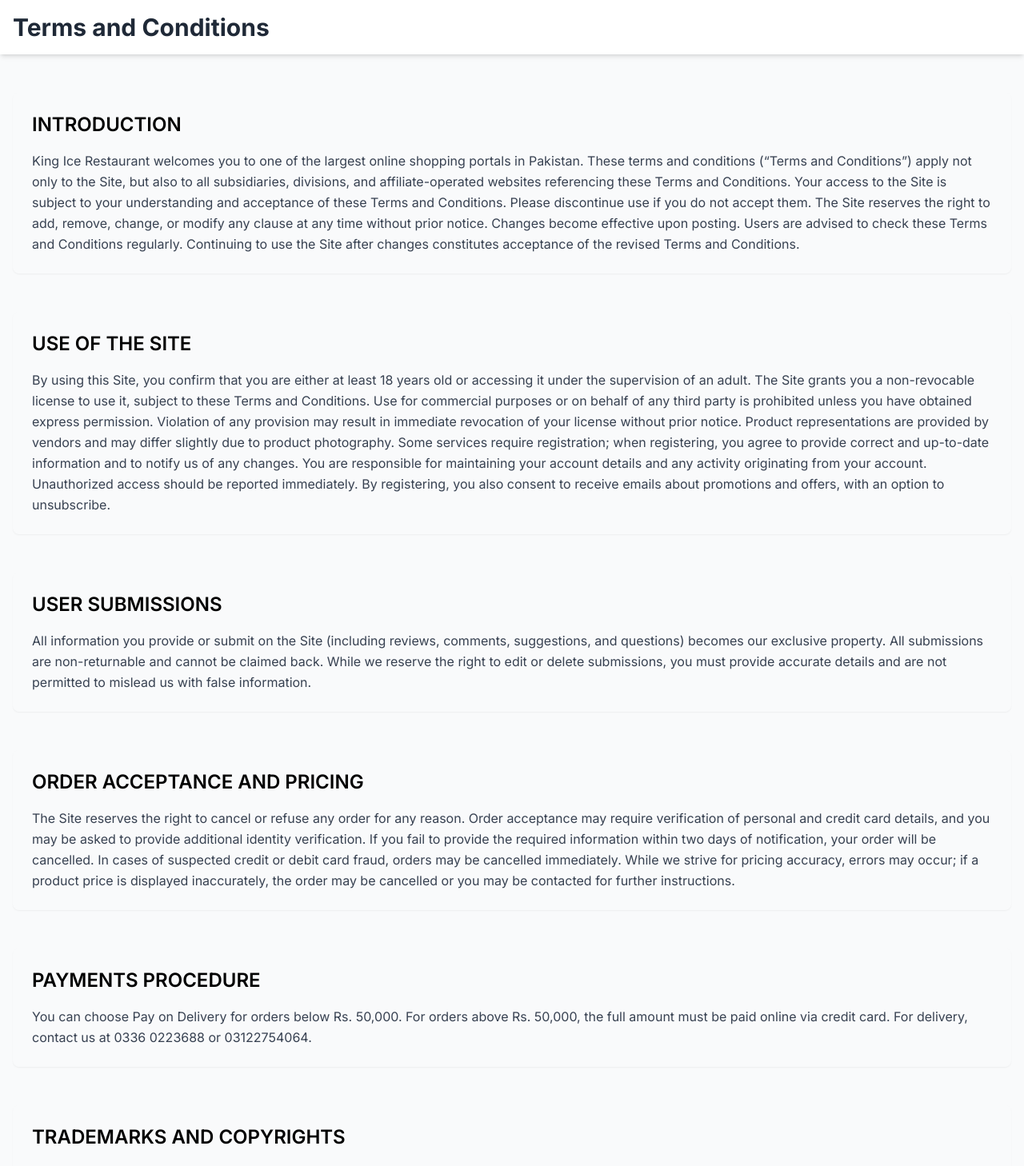
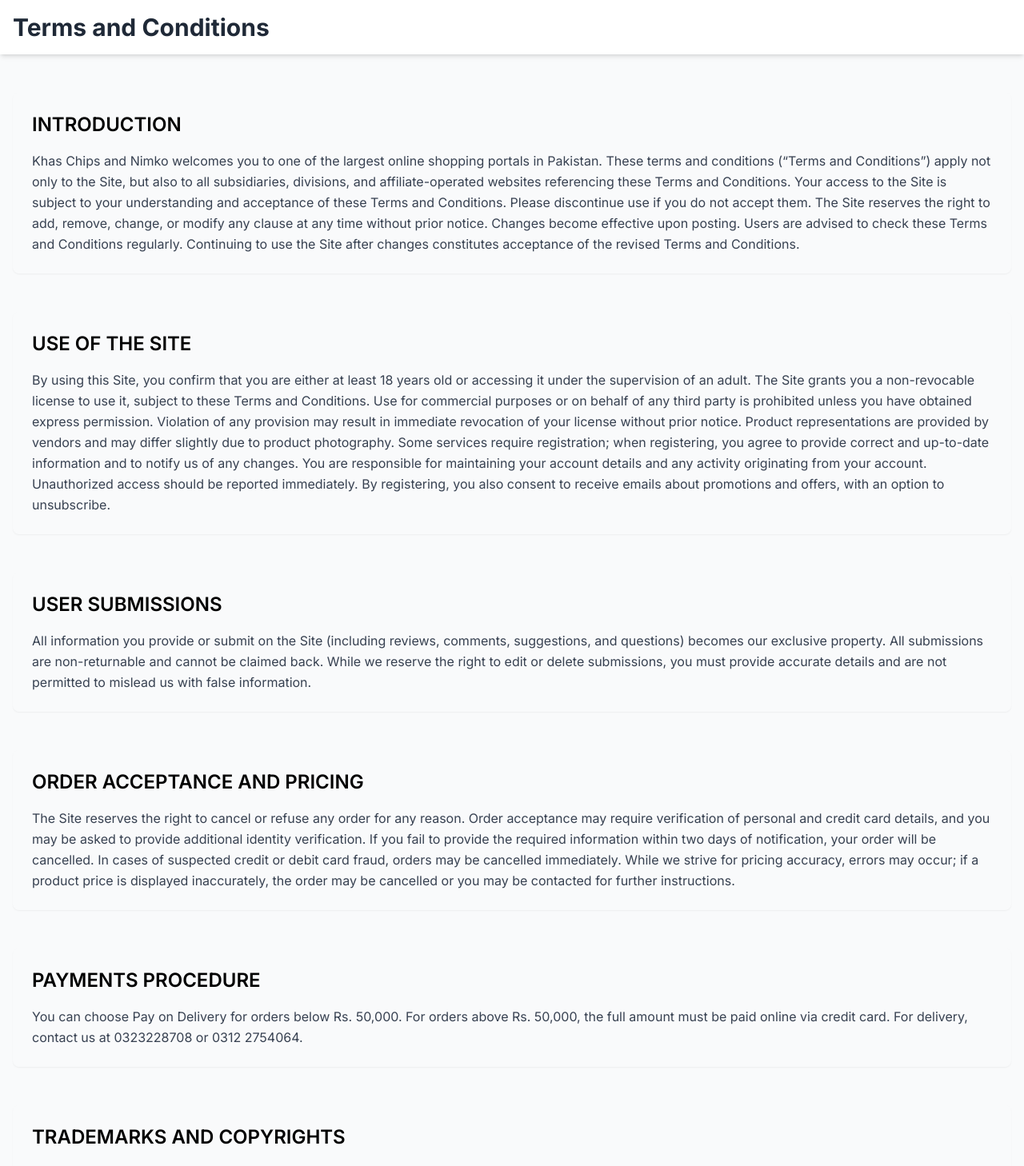
Before and after one commit to ZainJ5/KhasNimko, a Next.js app: page /terms in a window 1280 px wide. Shown: the top 1458 px of the page at 80% size. Built offline with nearby package versions, Linux system fonts and the light colour scheme; no server answers; the database is empty.

Commit message:
Updated Name and contact info

```diff
--- a/src/app/components/Footer.jsx
+++ b/src/app/components/Footer.jsx
@@ -9,7 +9,7 @@
 export default function Footer() {
   const [footerData, setFooterData] = useState({
     restaurant: {
-      name: "Tipu Burger & Broast",
+      name: "Khas Chips and Nimko",
       address: "Clifton Center، Shop No 1, Clifton Shopping Arcade، Bank Road, Block 5 Clifton, Karachi, 75600",
       description: "The best food in Town! Established in 1993. At the time of opening we started with the bun kabab's but now we have opened the complete FAST FOOD and BAR-B-Q. Just all pure are being used here.",
       establishedYear: 1993,
--- a/src/app/components/Hero.jsx
+++ b/src/app/components/Hero.jsx
@@ -172,7 +172,7 @@
 
 export default function Hero() {
   const [heroData, setHeroData] = useState({
-    banners: ['Welcome to Tipu Burger & Broast'],
+    banners: ['Welcome to Khas Chips and Nimko'],
     images: ['/hero.jpg'],
     settings: {
       bannerRotationSpeed: 3000,
--- a/src/app/components/NavBar.jsx
+++ b/src/app/components/NavBar.jsx
@@ -8,7 +8,7 @@
   const [isLogoLoading, setIsLogoLoading] = useState(true);
   const [navbarData, setNavbarData] = useState({
     restaurant: {
-      name: "Tipu Burger & Broast",
+      name: "Khas Chips and Nimko",
       openingHours: "11:30 am to 3:30 am"
     },
     delivery: {
--- a/src/app/privacy-policy/page.jsx
+++ b/src/app/privacy-policy/page.jsx
@@ -16,7 +16,7 @@
           <section className="p-6 rounded-lg shadow-sm">
             <h2 className="text-2xl font-semibold mb-4">INTRODUCTION</h2>
             <p className="text-gray-700 leading-relaxed">
-              We welcome you to King Ice Restaurant. Your privacy and data
+              We welcome you to Khas Chips and Nimko. Your privacy and data
               security is our primary concern, and we intend to keep your
               personal information safe and secure. To know more about how the
               Site collects, uses and discloses your personal information (under
--- a/src/app/refund-policy/page.jsx
+++ b/src/app/refund-policy/page.jsx
@@ -16,14 +16,14 @@
           <section className="p-6 rounded-lg shadow-sm">
             <h2 className="text-2xl font-semibold mb-4">INTRODUCTION</h2>
             <p className="text-gray-700 leading-relaxed">
-              Please read through our Return Policy on this page to understand our return procedures and make sure your item is eligible for return. You will have 7 days after an item is delivered to you to notify us that you want to return the item. This means if your item was delivered e.g. on the 5th of the month, you have till the 12th to initiate a return. If the item you wish to return meets the criteria mentioned below, your return can be initiated by calling our helpline at <strong>0336 0223688 or 03122754064</strong> which is available 24/7.
+              Please read through our Return Policy on this page to understand our return procedures and make sure your item is eligible for return. You will have 7 days after an item is delivered to you to notify us that you want to return the item. This means if your item was delivered e.g. on the 5th of the month, you have till the 12th to initiate a return. If the item you wish to return meets the criteria mentioned below, your return can be initiated by calling our helpline at <strong>0323228708 or 0312 2754064</strong> which is available 24/7.
             </p>
           </section>
 
           <section className="p-6 rounded-lg shadow-sm">
             <h2 className="text-2xl font-semibold mb-4">How to Request a Return?</h2>
             <p className="text-gray-700 leading-relaxed">
-              You can request to initiate a return by contacting our helpline at <strong>03360223688 or 03122754064</strong> to confirm that your product is eligible for return. We will explain to you the return procedure and confirm the nearest service provider location where you can drop off the product. Please be prepared to give the following pieces of information: <em>Your order number</em> and <em>The reason for the return</em>, along with the method of refund you prefer and the necessary associated information (bank account number, etc.).
+              You can request to initiate a return by contacting our helpline at <strong>0323228708 or 0312 2754064</strong> to confirm that your product is eligible for return. We will explain to you the return procedure and confirm the nearest service provider location where you can drop off the product. Please be prepared to give the following pieces of information: <em>Your order number</em> and <em>The reason for the return</em>, along with the method of refund you prefer and the necessary associated information (bank account number, etc.).
             </p>
           </section>
 
--- a/src/app/terms/page.jsx
+++ b/src/app/terms/page.jsx
@@ -18,7 +18,7 @@
           <section className="p-6 rounded-lg shadow-sm">
             <h2 className="text-2xl font-semibold mb-4">INTRODUCTION</h2>
             <p className="text-gray-700 leading-relaxed">
-              King Ice Restaurant welcomes you to one of the largest online shopping portals in Pakistan. These terms and conditions (“Terms and Conditions”) apply not only to the Site, but also to all subsidiaries, divisions, and affiliate-operated websites referencing these Terms and Conditions. Your access to the Site is subject to your understanding and acceptance of these Terms and Conditions. Please discontinue use if you do not accept them. The Site reserves the right to add, remove, change, or modify any clause at any time without prior notice. Changes become effective upon posting. Users are advised to check these Terms and Conditions regularly. Continuing to use the Site after changes constitutes acceptance of the revised Terms and Conditions.
+              Khas Chips and Nimko welcomes you to one of the largest online shopping portals in Pakistan. These terms and conditions (“Terms and Conditions”) apply not only to the Site, but also to all subsidiaries, divisions, and affiliate-operated websites referencing these Terms and Conditions. Your access to the Site is subject to your understanding and acceptance of these Terms and Conditions. Please discontinue use if you do not accept them. The Site reserves the right to add, remove, change, or modify any clause at any time without prior notice. Changes become effective upon posting. Users are advised to check these Terms and Conditions regularly. Continuing to use the Site after changes constitutes acceptance of the revised Terms and Conditions.
             </p>
           </section>
 
@@ -46,7 +46,7 @@
           <section className="p-6 rounded-lg shadow-sm">
             <h2 className="text-2xl font-semibold mb-4">PAYMENTS PROCEDURE</h2>
             <p className="text-gray-700 leading-relaxed">
-              You can choose Pay on Delivery for orders below Rs. 50,000. For orders above Rs. 50,000, the full amount must be paid online via credit card. For delivery, contact us at 0336 0223688 or 03122754064.
+              You can choose Pay on Delivery for orders below Rs. 50,000. For orders above Rs. 50,000, the full amount must be paid online via credit card. For delivery, contact us at 0323228708 or 0312 2754064.
             </p>
           </section>
 
```
